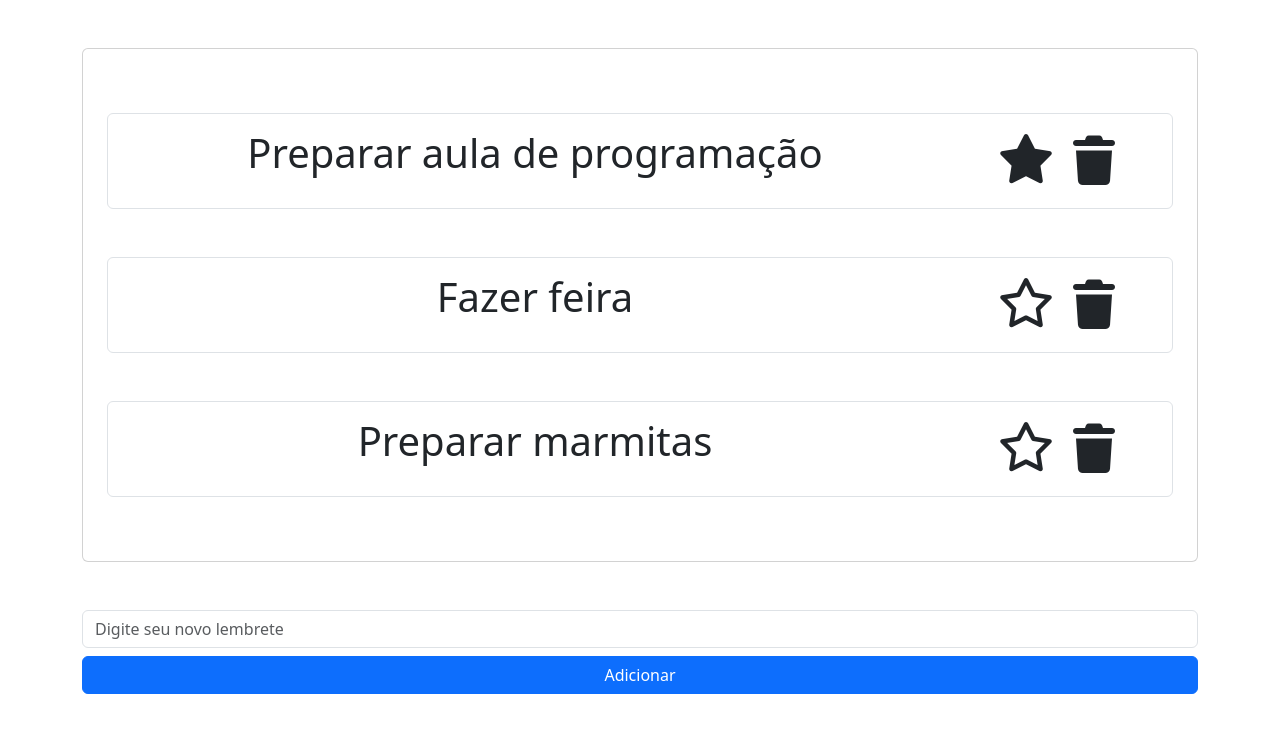
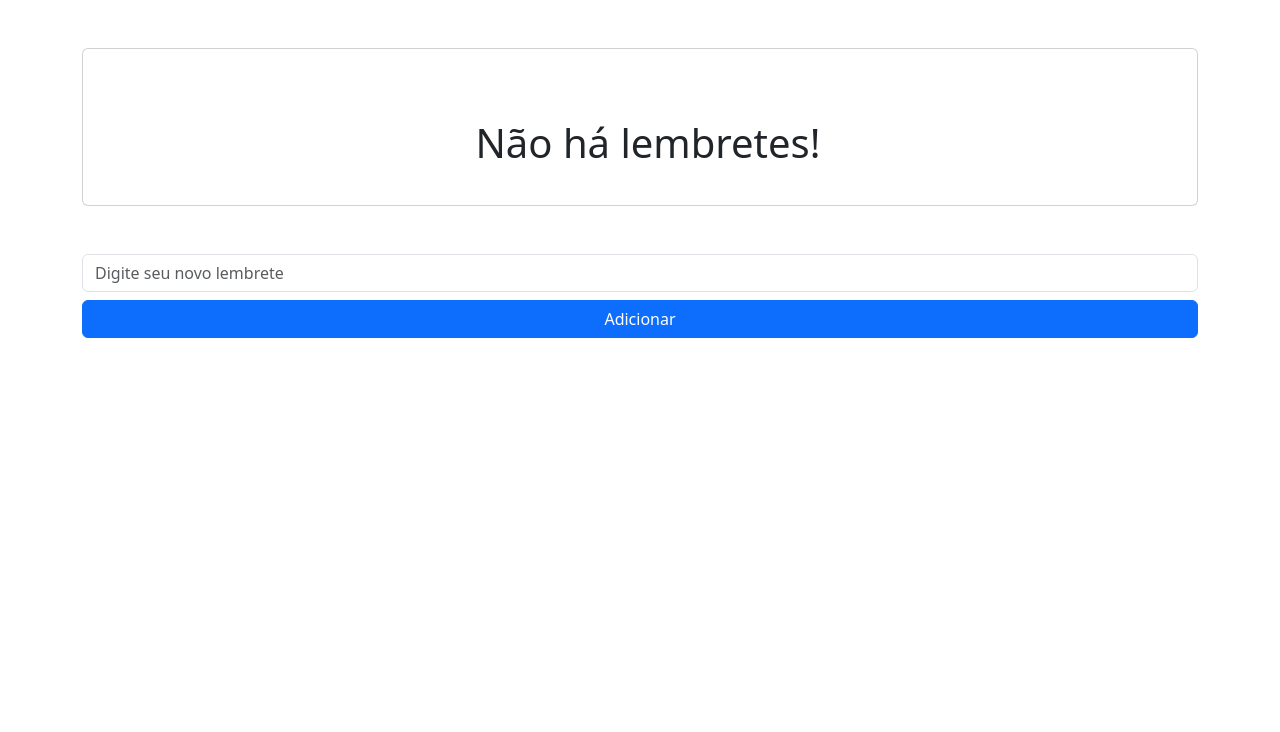
Before and after one commit to luks-reiis/prova_projeto_p1_pdm_rev2, a React (Vite) app in the folder projetoP1/: page / in a window 1280 px wide. Shown: the top 732 px of the page. Built offline with nearby package versions, Linux system fonts and the light colour scheme.

Commit message:
feat(p1): exibe lista real

```diff
--- a/projetoP1/src/App.jsx
+++ b/projetoP1/src/App.jsx
@@ -23,7 +23,7 @@ class App extends React.Component {
       <div className="container mt-5">
         <div className="row">
           <div className="col-12">
-            <LembreteLista />
+            <LembreteLista lista_lembretes={this.state.lista_lembretes} />
             <LembreteEntrada novo_lembrete={this.adicionar_lembrete} />
           </div>
         </div>
--- /dev/null
+++ b/projetoP1/src/components/LembreteItem.jsx
@@ -0,0 +1,17 @@
+import React, { Component } from 'react'
+
+export class LembreteItem extends Component {
+    render() {
+        return (
+            <div className='d-flex justify-content-between align-items-center border rounded mb-5 px-5' style={{ height: '6rem' }}>
+                <p className='w-75 text-center ms-3 fs-1'>{this.props.descricao}</p>
+                <div>
+                    <i className={`fa-${this.props.favoritado ? "solid" : "regular"} fa-star fa-3x me-2`}></i>
+                    <i className="fa-solid fa-trash fa-3x"></i>
+                </div>
+            </div>
+        )
+    }
+}
+
+export default LembreteItem
--- a/projetoP1/src/components/LembreteLista.jsx
+++ b/projetoP1/src/components/LembreteLista.jsx
@@ -1,31 +1,25 @@
 import React, { Component } from 'react'
+import LembreteItem from './LembreteItem'
 
 export class LembreteLista extends Component {
+
     render() {
+        console.log(this.props.lista_lembretes);
         return (
             <div className="card pt-5 px-2">
                 <div className="card-body">
-                    <div className='d-flex justify-content-between align-items-center border rounded mb-5 px-5' style={{ height: '6rem' }}>
-                        <p className='w-75 text-center ms-3 fs-1'>Preparar aula de programação</p>
-                        <div>
-                            <i className="fa-solid fa-star fa-3x me-2"></i>
-                            <i className="fa-solid fa-trash fa-3x"></i>
-                        </div>
-                    </div>
-                    <div className='d-flex justify-content-between align-items-center border rounded mb-5 px-5' style={{ height: '6rem' }}>
-                        <p className='w-75 text-center ms-3 fs-1'>Fazer feira</p>
-                        <div>
-                            <i className="fa-regular fa-star fa-3x me-2"></i>
-                            <i className="fa-solid fa-trash fa-3x"></i>
-                        </div>
-                    </div>
-                    <div className='d-flex justify-content-between align-items-center border rounded mb-5 px-5' style={{ height: '6rem' }}>
-                        <p className='w-75 text-center ms-3 fs-1'>Preparar marmitas</p>
-                        <div>
-                            <i className="fa-regular fa-star fa-3x me-2"></i>
-                            <i className="fa-solid fa-trash fa-3x"></i>
-                        </div>
-                    </div>
+
+                    {this.props.lista_lembretes && this.props.lista_lembretes.length !== 0 ?
+                        this.props.lista_lembretes.map(lembrete => (
+                            < LembreteItem
+                                descricao={lembrete.descricao}
+                                favoritado={lembrete.favoritado}
+                            />
+                        ))
+
+                        :
+                        <p className='text-center ms-3 fs-1'>Não há lembretes!</p>
+                    }
                 </div>
             </div>
         )
```
